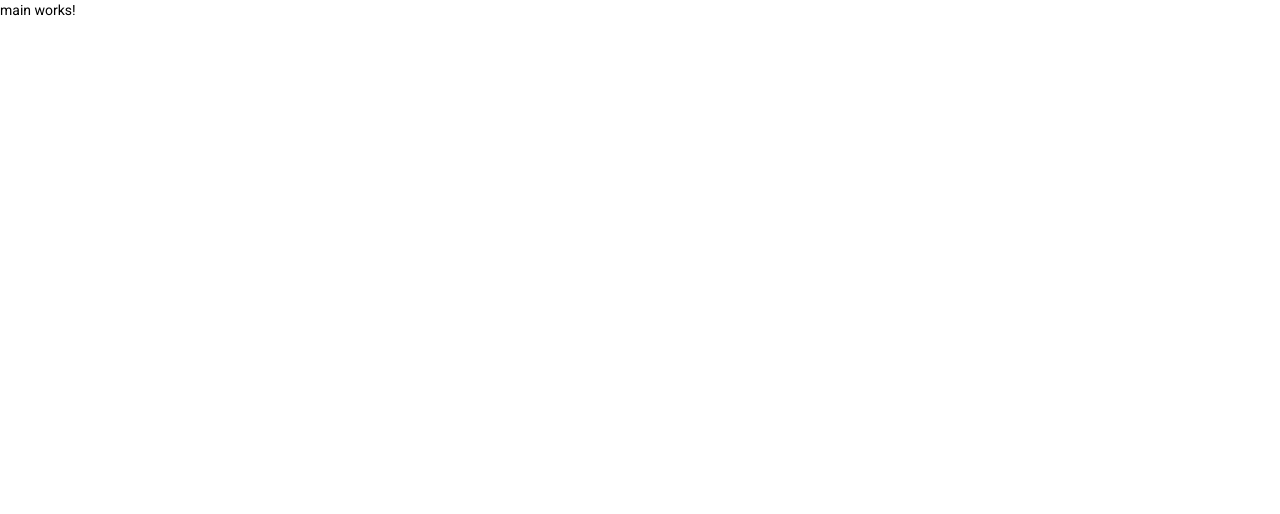
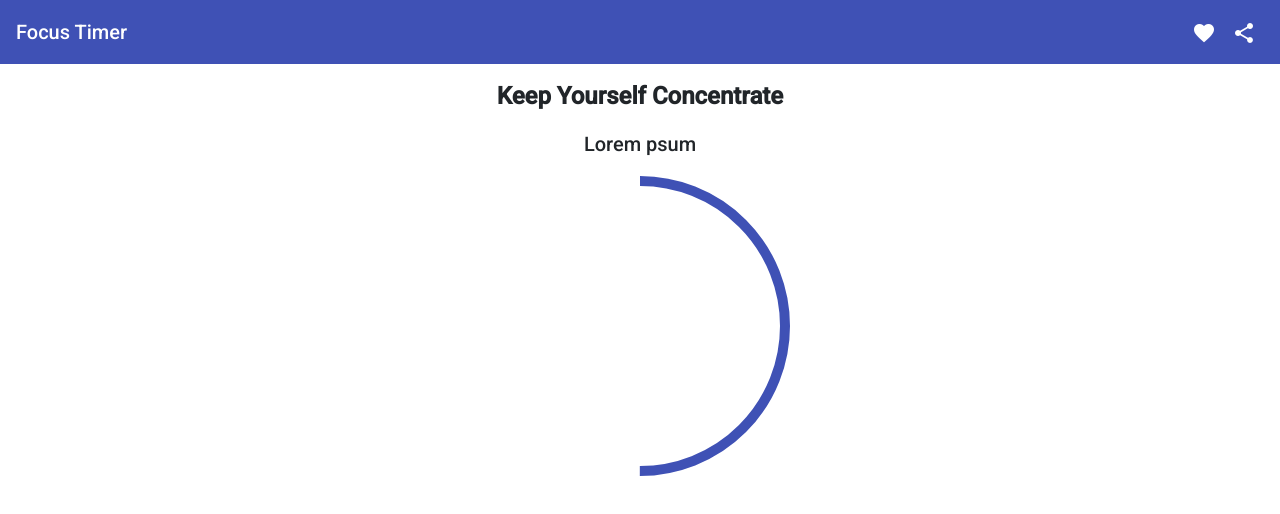
Before and after one commit to ianmajkut/focusTimer, an Angular app: page / in a window 1280 px wide. Shown: the top 514 px of the page. Built offline with nearby package versions, Linux system fonts and the light colour scheme.

Commit message:
feat: add spinner determinate, and toolbar

```diff
--- /dev/null
+++ b/src/app/pages/main/main.component.css
@@ -0,0 +1,9 @@
+
+.example-spacer {
+  flex: 1 1 auto;
+}
+
+.header > h1 {
+  text-align: center;
+  font-weight: bold;
+}
--- a/src/app/pages/main/main.component.html
+++ b/src/app/pages/main/main.component.html
@@ -1 +1,40 @@
-<p>main works!</p>
+<div>
+  <mat-toolbar color="primary">
+    <mat-toolbar-row>
+      <span>Focus Timer</span>
+      <span class="example-spacer"></span>
+      <button
+        mat-icon-button
+        class="example-icon favorite-icon"
+        aria-label="Example icon-button with heart icon"
+      >
+        <mat-icon>favorite</mat-icon>
+      </button>
+      <button
+        mat-icon-button
+        class="example-icon"
+        aria-label="Example icon-button with share icon"
+      >
+        <mat-icon>share</mat-icon>
+      </button>
+    </mat-toolbar-row>
+  </mat-toolbar>
+
+  <div class="container mt-3">
+    <div class=" header text-center">
+        <h1>Keep Yourself Concentrate</h1>
+        <h2>Lorem psum</h2>
+    </div>
+
+    <div class="d-flex justify-content-center">
+        <mat-progress-spinner [color]="color"
+        [mode]="mode"
+        [value]="value"
+        [diameter]="300"
+        [strokeWidth]="10"></mat-progress-spinner>
+    </div>
+
+
+
+  </div>
+</div>
--- a/src/app/pages/main/main.component.ts
+++ b/src/app/pages/main/main.component.ts
@@ -1,10 +1,15 @@
 import { Component } from '@angular/core';
+import { ThemePalette } from '@angular/material/core';
+import { ProgressSpinnerMode } from '@angular/material/progress-spinner';
 
 @Component({
   selector: 'app-main',
   templateUrl: './main.component.html',
-  styles: []
+  styleUrls: ['./main.component.css']
 })
 export class MainComponent {
+  color: ThemePalette = 'primary';
+  mode: ProgressSpinnerMode = 'determinate';
+  value = 50;
   constructor() {}
 }
--- a/src/app/pages/pages.module.ts
+++ b/src/app/pages/pages.module.ts
@@ -5,9 +5,10 @@ import { PagesRoutingModule } from './pages-routing.module';
 import { MainComponent } from './main/main.component';
 import { LoginComponent } from './login/login.component';
 import { SigninComponent } from './signin/signin.component';
+import { MaterialModule } from '../material/material.module';
 
 @NgModule({
   declarations: [MainComponent, LoginComponent, SigninComponent],
-  imports: [CommonModule, PagesRoutingModule]
+  imports: [CommonModule, PagesRoutingModule, MaterialModule]
 })
 export class PagesModule {}
--- a/src/index.html
+++ b/src/index.html
@@ -15,6 +15,7 @@
       href="https://fonts.googleapis.com/icon?family=Material+Icons"
       rel="stylesheet"
     />
+    <link href="https://cdn.jsdelivr.net/npm/bootstrap@5.1.3/dist/css/bootstrap.min.css" rel="stylesheet" integrity="sha384-1BmE4kWBq78iYhFldvKuhfTAU6auU8tT94WrHftjDbrCEXSU1oBoqyl2QvZ6jIW3" crossorigin="anonymous">
   </head>
   <body class="mat-typography">
     <app-root></app-root>
```
Also changed, not shown: package.json (+4 -3 lines), src/app/material/material.module.ts (+11 -1 lines), .eslintrc.json, 2 other files (tests, documents, lock files or other folders).
